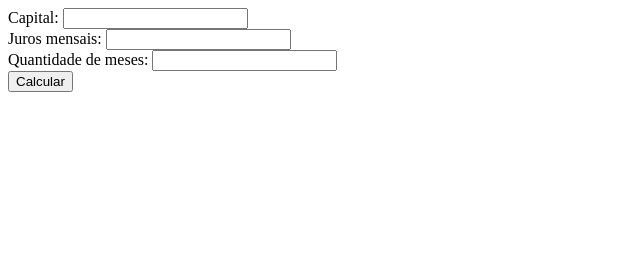
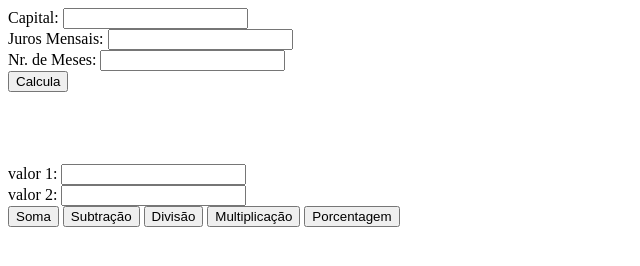
Before and after one commit to Leninj007/primeirog_3t, a plain HTML site: page index.html in a window 1280 px wide. Shown: the whole page, without its empty margins (0-640 px from the left). Drawn offline with Linux system fonts and the light colour scheme.

Commit message:
Update index.html

```diff
--- a/index.html
+++ b/index.html
@@ -5,14 +5,24 @@
     <meta http-equiv="X-UA-Compatible" content="IE=edge">
     <meta name="viewport" content="width=device-width, initial-scale=1.0">
     <title>Primeiro G</title>
-    <script src="estudo.js"></script>
+  <script src="estudo.js"></script>
 </head>
 <body>
 
-    Capital: <input id="capital" type="text"><br>
-    Juros mensais: <input id="juros" type="text"><br>
-    Quantidade de meses: <input id="meses" type="text"><br>
-    <button onclick="total()">Calcular</button>
 
+Capital:  <input id="valor" type="text">     <br>
+   Juros Mensais:  <input id="juros" type="text">     <br>
+Nr. de Meses:  <input id="meses" type="text">     <br>
+   <button onclick="total()">Calcula</button>
+
+   <br><br><br>
+   <span id="resultado"></span><br><br>
+   valor 1: <input id="v1" type="text"><br>
+   valor 2: <input id="v2" type="text"><br>
+    <button onclick="adicao()">Soma</button>
+    <button onclick="subtracao()">Subtração</button>
+    <button onclick="divisao()">Divisão</button>
+    <button onclick="multiplicacao()">Multiplicação</button>
+    <button onclick="porcentagem()">Porcentagem</button>
 </body>
 </html>
```
